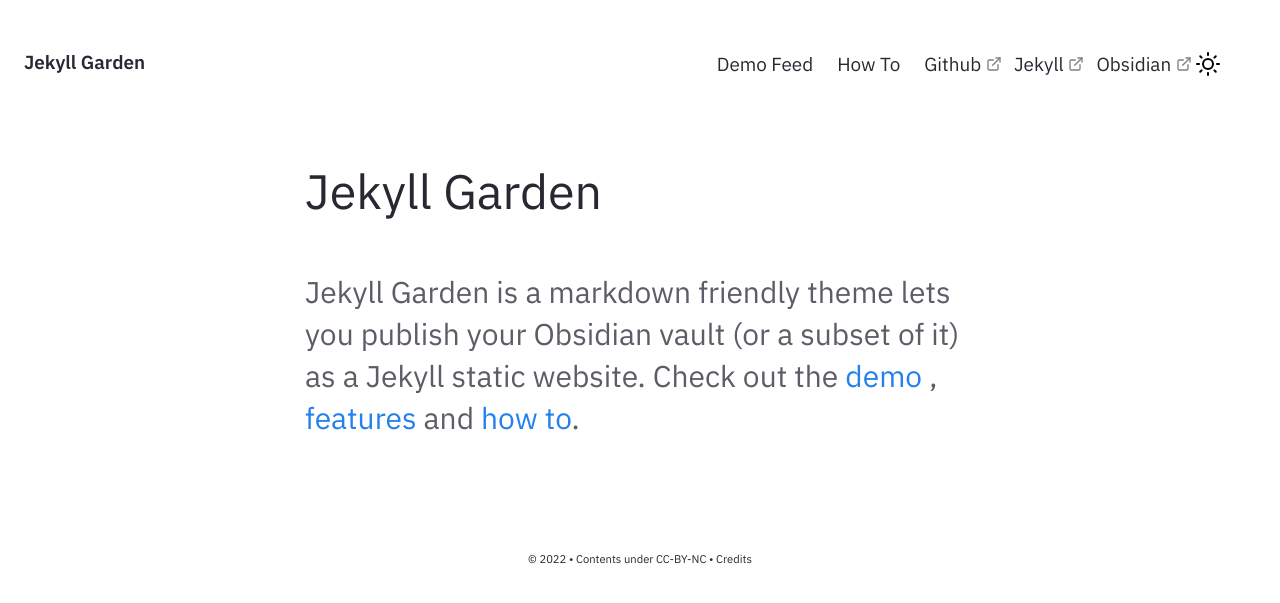
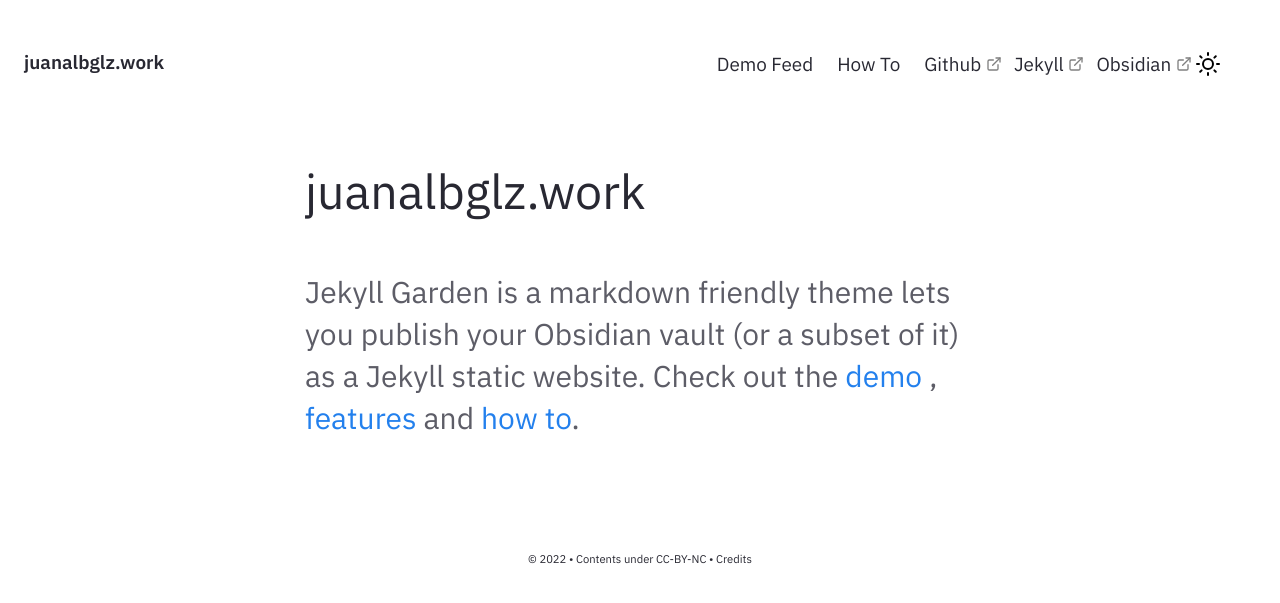
Before and after one commit to juanalbglz/juanalbglz.girhub.io, a Jekyll site: the page built from pages/index.md, in a window 1280 px wide. Shown: the top 603 px of the page. Built offline with Jekyll 4.4.1, drawn with Linux system fonts in a browser that asks for light colours; part of the change alters nothing that is shown.

Commit message:
config modification

```diff
--- a/_config.yml
+++ b/_config.yml
@@ -27,8 +27,8 @@ baseurl: ""
 
 # Website Header, Description, Footer year and text.
 # If you are deleting this, make sure you remove it from HTML files too
-heading: Jekyll Garden # Change this
-content: Obsidian ready Jekyll Theme
+heading: juanalbglz.work # Change this
+content: Personal thoughts and notes
 copyright:
   year: © 2022
   msg: Contents under CC-BY-NC
@@ -69,6 +69,12 @@ collections:
     notes:
       output: true
       permalink: /note/:title
+    lists:
+      output: true
+      permalink: /list/:title
+    blog:
+      output: true
+      permalink: /blog/:title
 
 markdown: kramdown
 
```
